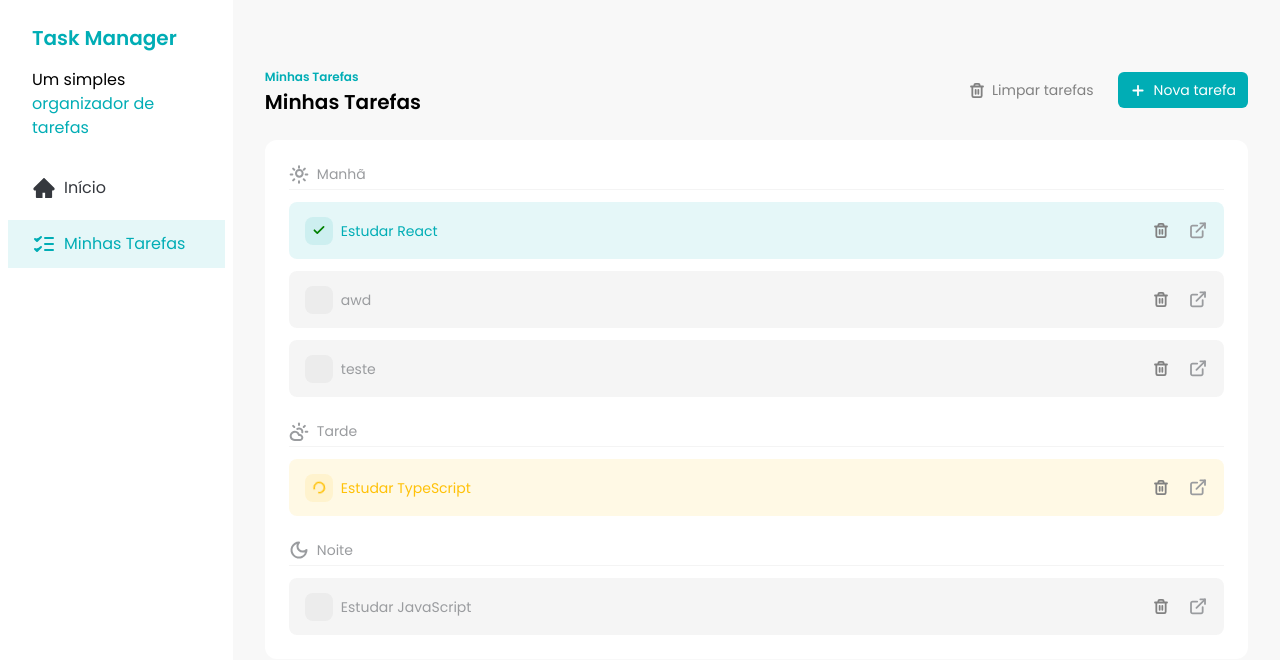
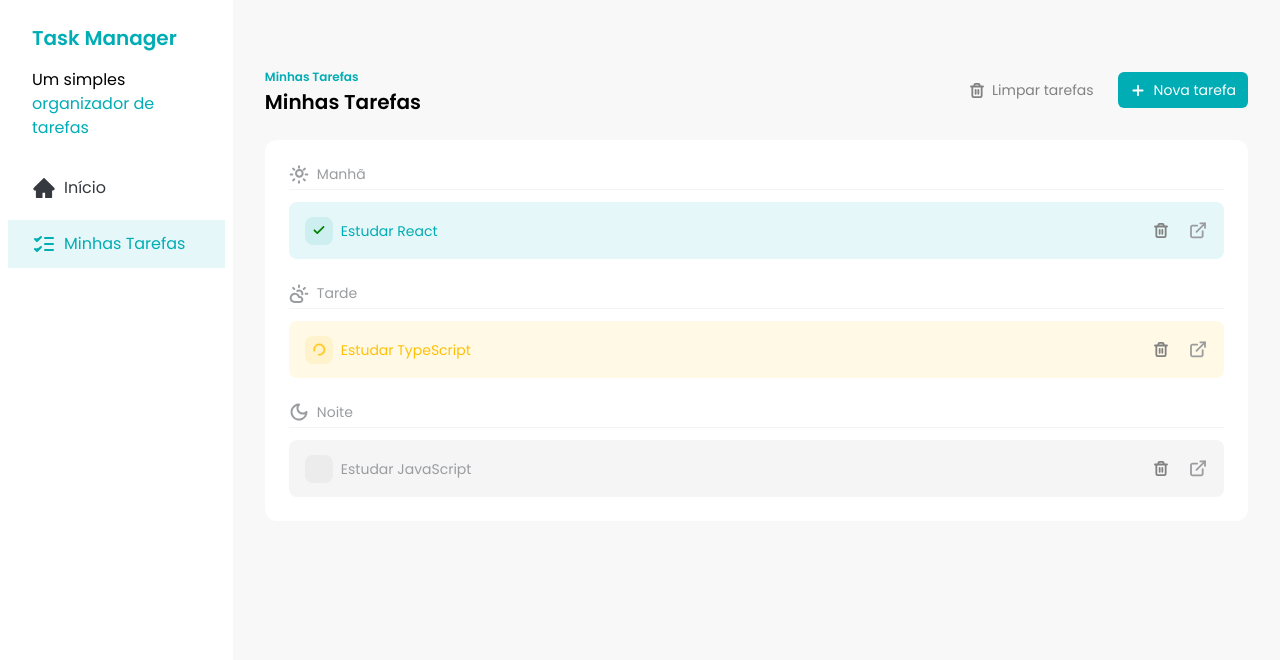
Before and after one commit to YudiYamada/fsc-task-manager, a React (Vite) app: page / in a window 1280 px wide. Shown: the top 660 px of the page. Built offline with nearby package versions, Linux system fonts and the light colour scheme; data requests are answered from the project's data file.

Commit message:
feat: ensure tasks is deleted from database

```diff
--- a/db.json
+++ b/db.json
@@ -20,18 +20,6 @@
       "description": "estudar para se tornar um bom programador",
       "time": "evening",
       "status": "pending"
-    },
-    {
-      "id": "0a0209e4-2fec-444c-b3ce-8d51a0294b83",
-      "title": "awd",
-      "time": "morning",
-      "description": "wad"
-    },
-    {
-      "id": "37c29b00-1cfa-49cb-b2f3-39a96451e98f",
-      "title": "teste",
-      "time": "morning",
-      "description": "testando"
     }
   ]
 }
--- a/src/components/Tasks.tsx
+++ b/src/components/Tasks.tsx
@@ -41,7 +41,17 @@
   const afternoonTasks = tasks.filter((task) => task.time === "afternoon");
   const eveningTasks = tasks.filter((task) => task.time === "evening");
 
-  const handleTaskDeleteClick = (taskId: string) => {
+  const handleTaskDeleteClick = async (taskId: string) => {
+    const response = await fetch(`http://localhost:3000/tasks/${taskId}`, {
+      method: "DELETE",
+    });
+    if (!response.ok) {
+      return toast.error(
+        "Erro ao deletar a tarefa. Por favor, tente novamente."
+      );
+    }
+    console.log(response);
+
     const newTasks = tasks.filter((task) => task.id !== taskId);
     setTasks(newTasks as Task[]);
     toast.success("Tarefa removida com sucesso");
```
